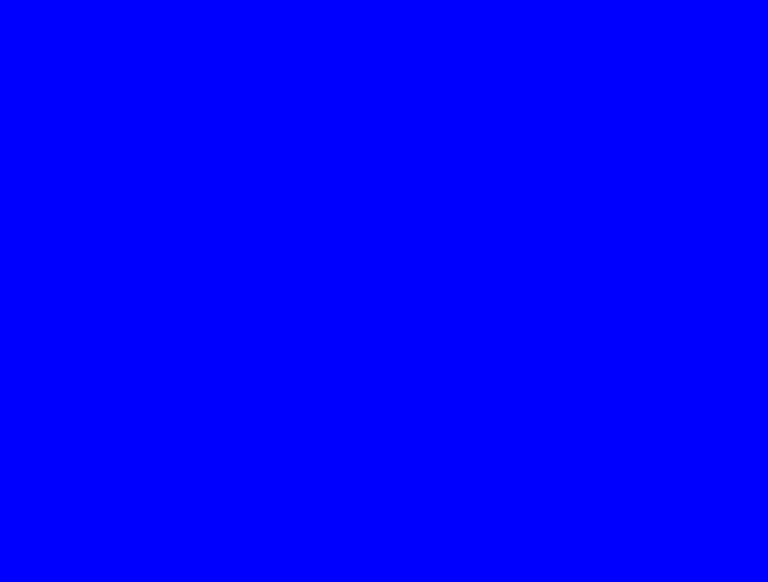
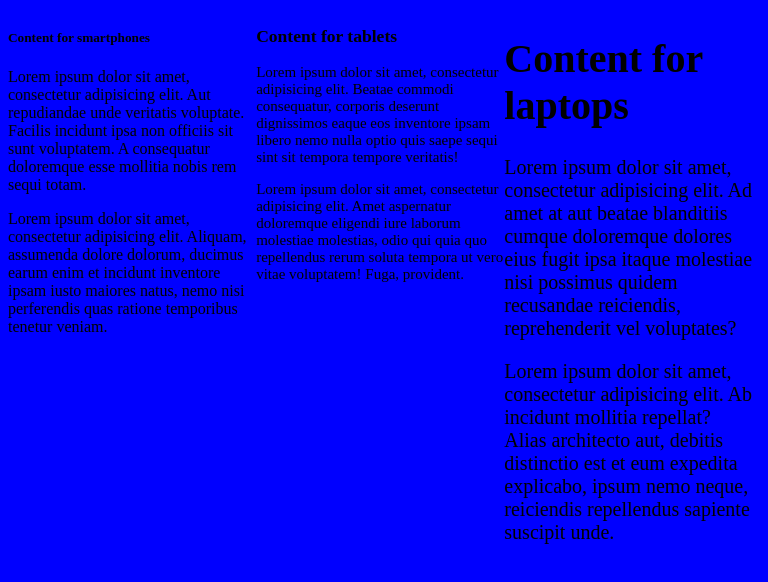
Before and after one commit to pdhondt/responsive-webdesign, a plain HTML site: page index.html in a window 768 px wide. Drawn offline with Linux system fonts and the light colour scheme.

Commit message:
css final version

```diff
--- a/style.css
+++ b/style.css
@@ -1,3 +1,7 @@
+* {
+    box-sizing: border-box;
+}
+
 @media only screen and (max-width: 500px) {
     body {
         background-color: #ff0000;
@@ -18,7 +22,7 @@
     #large {
         /* display: none; */
         display: block;
-        width: 100%
+        width: 100%;
     }
 }
 
@@ -28,15 +32,24 @@
     }
 
     #small {
-        display: none;
+        /* display: none; */
+        display: inline;
+        width: 66%;
+        float: left;
     }
 
     #medium {
         font-size: 15px;
+        display: inline;
+        width: 33%;
+        float: left;
     }
 
     #large {
-        display: none;
+        /* display: none; */
+        display: inline;
+        width: 100%;
+        float: left;
     }
 }
 
@@ -46,15 +59,24 @@
     }
 
     #small {
-        display: none;
+        /* display: none; */
+        display: inline-block;
+        width: 33%;
+        float: left;
     }
 
     #medium {
-        display: none;
+        /* display: none; */
+        display: inline-block;
+        width: 33%;
+        float: left;
     }
 
     #large {
         font-size: 20px;
+        display: inline-block;
+        width: 33%;
+        float: left;
     }
 
 }
```
